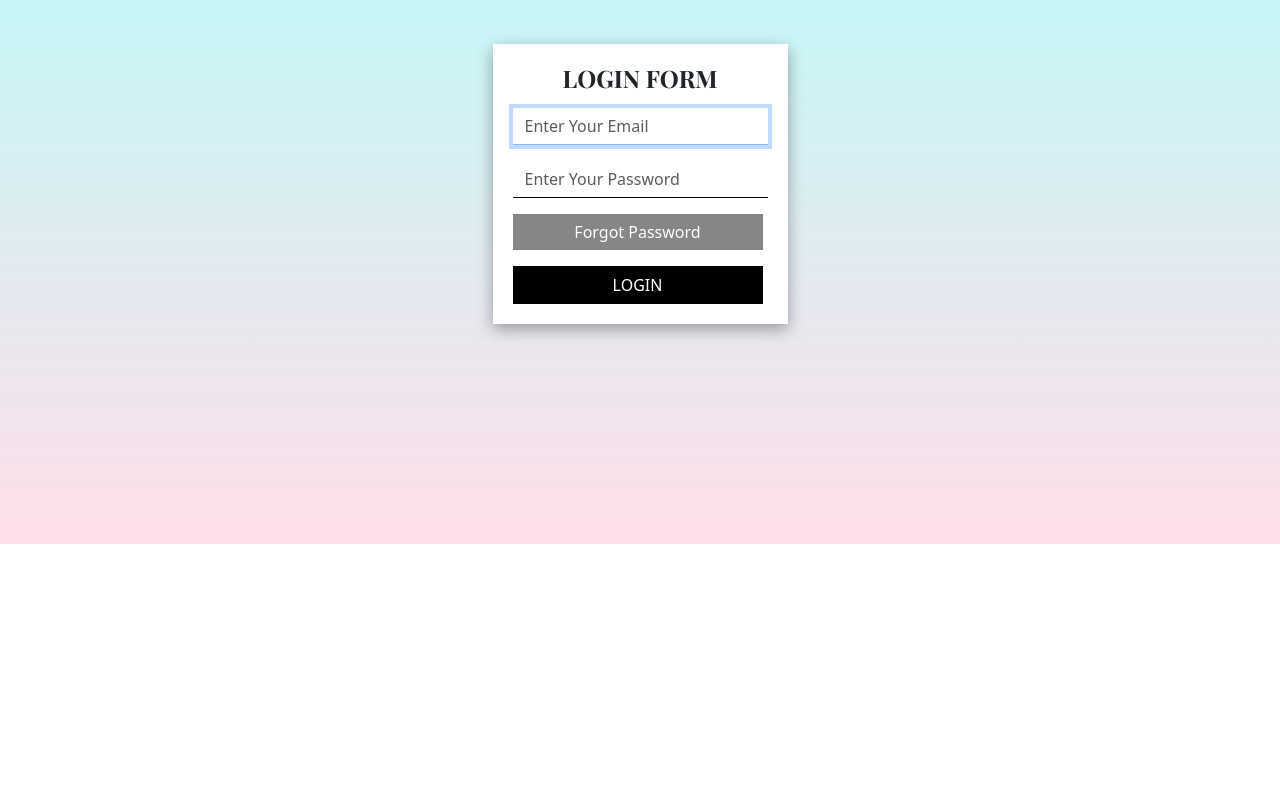
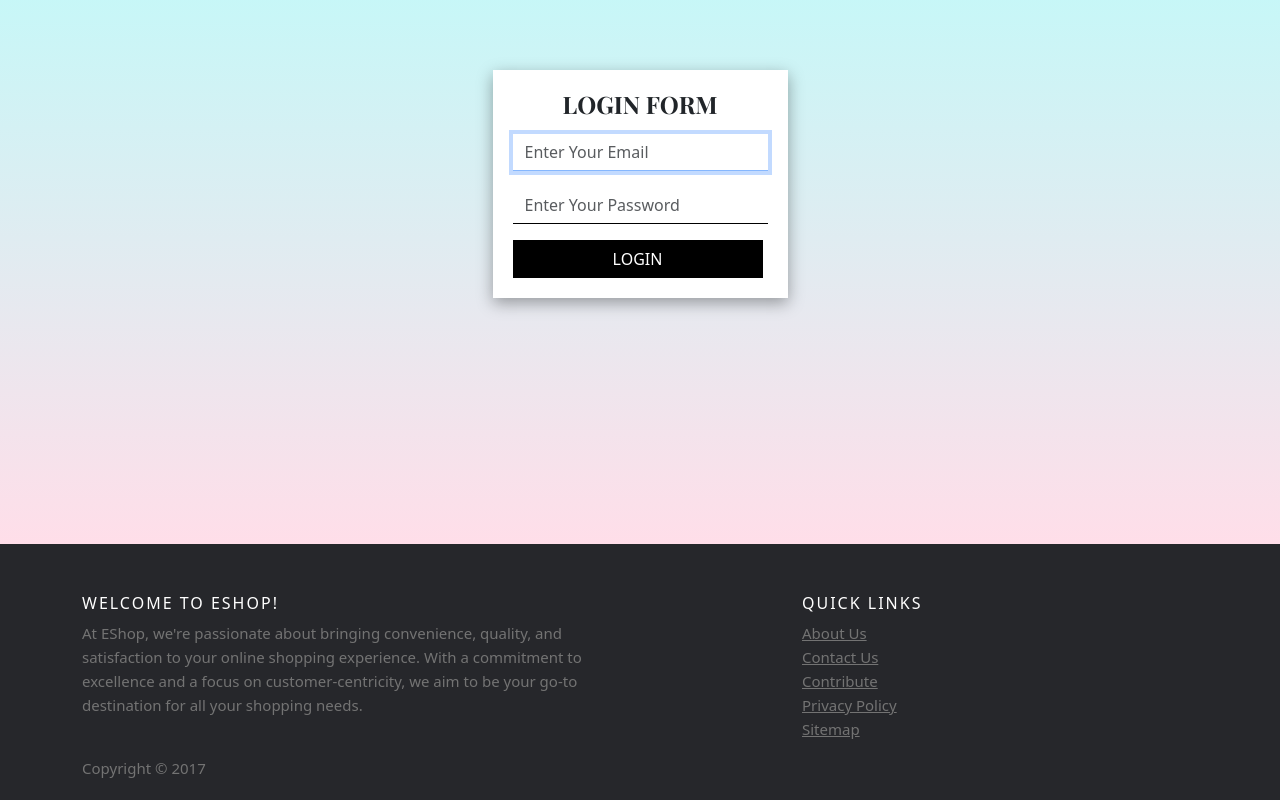
Before and after one commit to dakshraheja03/DE_Project, a React (Create React App) app in the folder client/: page /login in a window 1280 px wide. Shown: the part 236-1036 px from the top of the page. Before the commit the page ends 860 px from the top, so only its background shows below. Built offline with nearby package versions, Linux system fonts and the light colour scheme; no server answers.

Commit message:
added footer and id

```diff
--- /dev/null
+++ b/client/src/components/Layout/App.css
@@ -0,0 +1,163 @@
+.site-footer
+{
+  background-color:#26272b;
+  padding:45px 0 20px;
+  font-size:15px;
+  line-height:24px;
+  color:#737373;
+}
+.site-footer hr
+{
+  border-top-color:#bbb;
+  opacity:0.5
+}
+.site-footer hr.small
+{
+  margin:20px 0
+}
+.site-footer h6
+{
+  color:#fff;
+  font-size:16px;
+  text-transform:uppercase;
+  margin-top:5px;
+  letter-spacing:2px
+}
+.site-footer a
+{
+  color:#737373;
+}
+.site-footer a:hover
+{
+  color:#3366cc;
+  text-decoration:none;
+}
+.footer-links
+{
+  padding-left:0;
+  list-style:none
+}
+.footer-links li
+{
+  display:block
+}
+.footer-links a
+{
+  color:#737373
+}
+.footer-links a:active,.footer-links a:focus,.footer-links a:hover
+{
+  color:#3366cc;
+  text-decoration:none;
+}
+.footer-links.inline li
+{
+  display:inline-block
+}
+.site-footer .social-icons
+{
+  text-align:right
+}
+.site-footer .social-icons a
+{
+  width:40px;
+  height:40px;
+  line-height:40px;
+  margin-left:6px;
+  margin-right:0;
+  border-radius:100%;
+  background-color:#33353d
+}
+.copyright-text
+{
+  margin:0
+}
+@media (max-width:991px)
+{
+  .site-footer [class^=col-]
+  {
+    margin-bottom:30px
+  }
+}
+@media (max-width:767px)
+{
+  .site-footer
+  {
+    padding-bottom:0
+  }
+  .site-footer .copyright-text,.site-footer .social-icons
+  {
+    text-align:center
+  }
+}
+.social-icons
+{
+  padding-left:0;
+  margin-bottom:0;
+  list-style:none
+}
+.social-icons li
+{
+  display:inline-block;
+  margin-bottom:4px
+}
+.social-icons li.title
+{
+  margin-right:15px;
+  text-transform:uppercase;
+  color:#96a2b2;
+  font-weight:700;
+  font-size:13px
+}
+.social-icons a{
+  background-color:#eceeef;
+  color:#818a91;
+  font-size:16px;
+  display:inline-block;
+  line-height:44px;
+  width:44px;
+  height:44px;
+  text-align:center;
+  margin-right:8px;
+  border-radius:100%;
+  -webkit-transition:all .2s linear;
+  -o-transition:all .2s linear;
+  transition:all .2s linear
+}
+.social-icons a:active,.social-icons a:focus,.social-icons a:hover
+{
+  color:#fff;
+  background-color:#29aafe
+}
+.social-icons.size-sm a
+{
+  line-height:34px;
+  height:34px;
+  width:34px;
+  font-size:14px
+}
+.social-icons a.facebook:hover
+{
+  background-color:#3b5998
+}
+.social-icons a.twitter:hover
+{
+  background-color:#00aced
+}
+.social-icons a.linkedin:hover
+{
+  background-color:#007bb6
+}
+.social-icons a.dribbble:hover
+{
+  background-color:#ea4c89
+}
+@media (max-width:767px)
+{
+  .social-icons li.title
+  {
+    display:block;
+    margin-right:0;
+    font-weight:600
+  }
+}
--- a/client/src/components/Layout/Footer.js
+++ b/client/src/components/Layout/Footer.js
@@ -1,8 +1,38 @@
 import React from "react";
 // import { Link } from "react-router-dom";
+import './App.css'
 const Footer = () => {
   return (
-    <></>
+    <>
+    <footer class="site-footer">
+      <div class="container">
+        <div class="row">
+          <div class="col-sm-12 col-md-6">
+            <h6>Welcome to EShop!</h6>
+            <p class="text-justify">At EShop, we're passionate about bringing convenience, quality, and satisfaction to your online shopping experience. With a commitment to excellence and a focus on customer-centricity, we aim to be your go-to destination for all your shopping needs.</p>
+          </div>
+          <div class="col-xs-6 col-md-3" style={{marginLeft:"150px"}}>
+            <h6>Quick Links</h6>
+            <ul class="footer-links">
+              <li><a href="http://localhost:3000/">About Us</a></li>
+              <li><a href="http://localhost:3000/">Contact Us</a></li>
+              <li><a href="http://localhost:3000/">Contribute</a></li>
+              <li><a href="http://localhost:3000/">Privacy Policy</a></li>
+              <li><a href="http://localhost:3000/">Sitemap</a></li>
+            </ul>
+          </div>
+        </div>
+      </div>
+      <div class="container">
+        <div class="row">
+          <div class="col-md-8 col-sm-6 col-xs-12">
+            <p class="copyright-text">Copyright &copy; 2017
+            </p>
+          </div>
+        </div>
+      </div>
+</footer>
+    </>
   );
 };
 
--- a/client/src/pages/Auth/Login.js
+++ b/client/src/pages/Auth/Login.js
@@ -75,7 +75,7 @@ const Login = () => {
               onBlur={handleBlur}
               onChange={(e) => setEmail(e.target.value)}
               className="form-control"
-              id="exampleInputEmail1"
+              id="email2"
               placeholder="Enter Your Email "
               required
             />
@@ -88,25 +88,14 @@ const Login = () => {
               onChange={(e) => setPassword(e.target.value)}
               onBlur={handleBlur1}
               className="form-control"
-              id="exampleInputPassword1"
+              id="password2"
               placeholder="Enter Your Password"
               required
             />
             {!isValidPassword1 && <div style={{ color: 'red' }}>Please enter a valid password.</div>}
           </div>
-          <div className="mb-3">
-            <button
-              type="button"
-              className="btn forgot-btn"
-              onClick={() => {
-                navigate("/forgot-password");
-              }}
-            >
-              Forgot Password
-            </button>
-          </div>
 
-          <button type="submit" className="btn btn-primary">
+          <button type="submit" className="btn btn-primary" id="submitloginbutton">
             LOGIN
           </button>
         </form>
--- a/client/src/pages/Auth/Register.js
+++ b/client/src/pages/Auth/Register.js
@@ -91,7 +91,7 @@ const Register = () => {
               value={name}
               onChange={(e) => setName(e.target.value)}
               className="form-control"
-              id="exampleInputEmail1"
+              id="name1"
               placeholder="Enter Your Name"
               required
               autoFocus
@@ -104,7 +104,7 @@ const Register = () => {
               onBlur={handleBlur}
               onChange={(e) => setEmail(e.target.value)}
               className="form-control"
-              id="exampleInputEmail1"
+              id="email1"
               placeholder="Enter Your Email "
               required
             />
@@ -117,7 +117,7 @@ const Register = () => {
               onBlur={handleBlur1}
               onChange={(e) => setPassword(e.target.value)}
               className="form-control"
-              id="exampleInputPassword1"
+              id="password1"
               placeholder="Enter Your Password"
               required
             />
@@ -130,7 +130,7 @@ const Register = () => {
               onChange={(e) => setConfirmPassword(e.target.value)}
               className="form-control"
               onBlur={handleBlurConfirmPassword}
-              id="exampleInputPassword1"
+              id="confirmpassword1"
               placeholder="Confirm Your Password"
               required
             />
@@ -146,7 +146,7 @@ const Register = () => {
               value={phone}
               onChange={(e) => setPhone(e.target.value)}
               className="form-control"
-              id="exampleInputEmail1"
+              id="phone1"
               placeholder="Enter Your Phone"
               onBlur={handleBlur}
               required
@@ -163,12 +163,12 @@ const Register = () => {
               value={address}
               onChange={(e) => setAddress(e.target.value)}
               className="form-control"
-              id="exampleInputEmail1"
+              id="address1"
               placeholder="Enter Your Address"
               required
             />
           </div>
-          <button type="submit" className="btn btn-primary">
+          <button type="submit" className="btn btn-primary" id="registerbuttonsubmit">
             REGISTER
           </button>
         </form>
```
